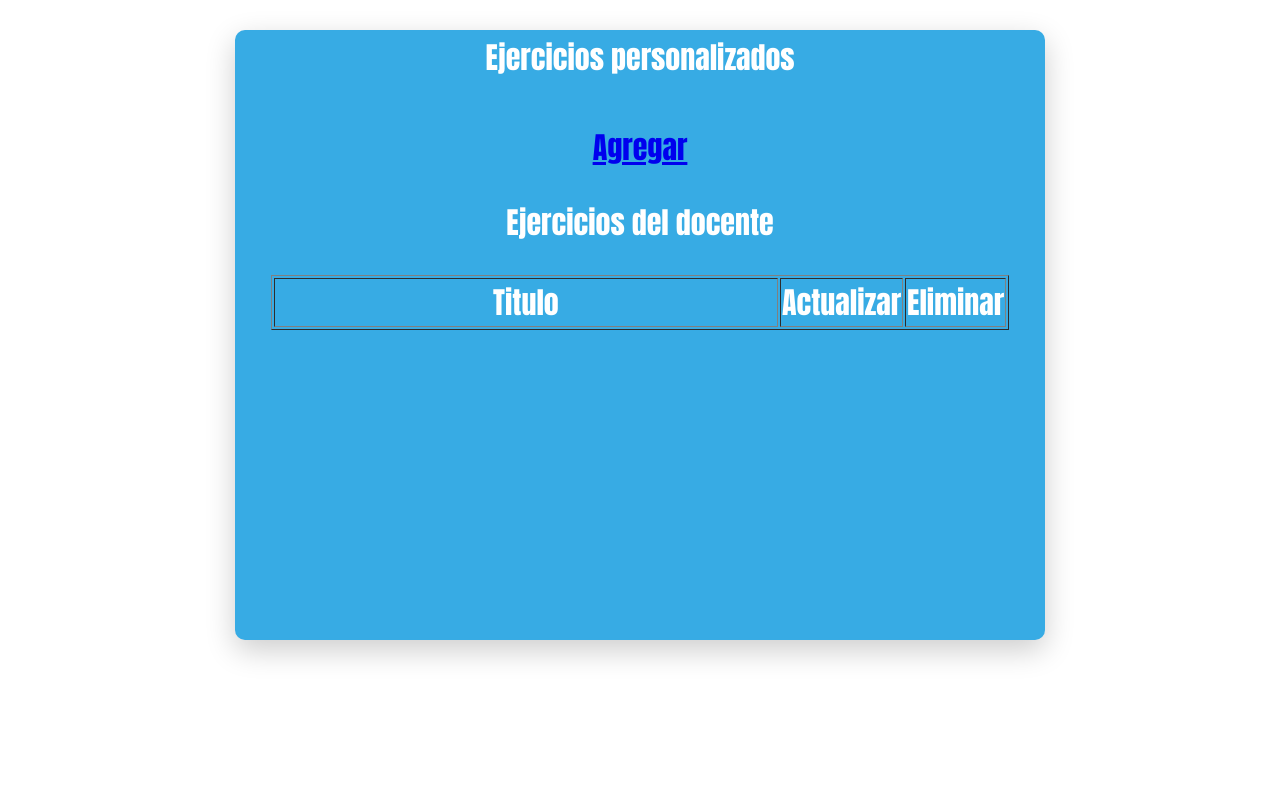
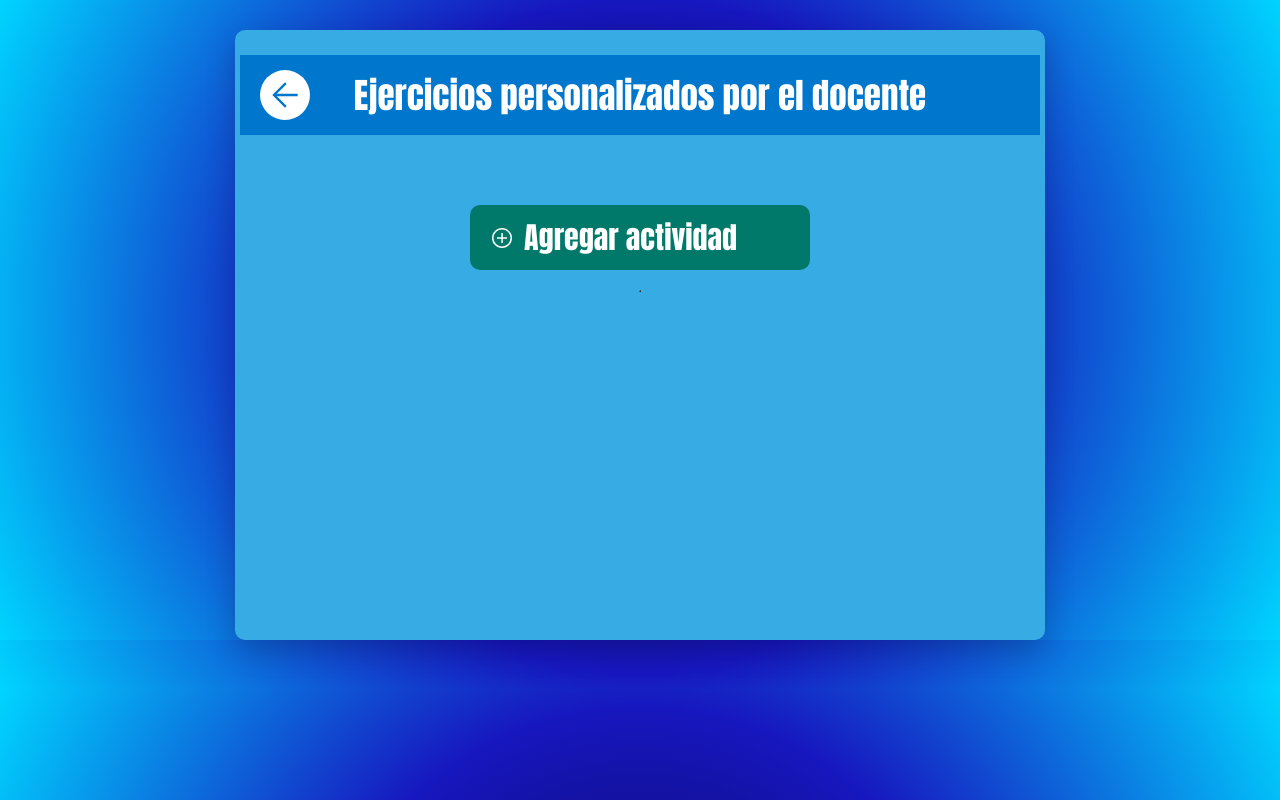
Before and after one commit to VillalobosLobos/tt, a Flask app: page /crud in a window 1280 px wide. Run offline with Flask 3, Linux system fonts and the light colour scheme; data comes from the database, SQL or seed files in the repository; lists and menus that the app fills with data are empty.

Commit message:
Ya no duplicados

```diff
--- a/servidor.py
+++ b/servidor.py
@@ -373,7 +373,7 @@ def agregarDocente():
         coneccion.commit()
         return render_template("pages/admin.html",message="Docente guardado correctamente")
     except mysql.connector.errors.IntegrityError:
-        return render_template("pages/admin.html",message="El docente ya existe")
+        return render_template("pages/admin.html",message="Ese correo ya está asignado a un docente")
 
 @app.route('/admin')
 def admin():
@@ -487,41 +487,35 @@ def recuperarContraseña():
 
 @app.route('/crearAlumno', methods=["GET", "POST"])
 def crearAlumno():
-    nombre = request.form['nombre']
-    apellidos = request.form['apellido']
-    correo = request.form['correo']
-    contraseña = request.form['contraseña']
+    if request.method == 'POST':
+        nombre = request.form['nombre']
+        apellidos = request.form['apellido']
+        correo = request.form['correo']
+        contraseña = request.form['contraseña']
 
-    hash = hashlib.sha256(contraseña.encode()).hexdigest()
+        hash_pass = hashlib.sha256(contraseña.encode()).hexdigest()
 
-    try:
-        if request.form.get('remember-me'):
-            try:
-                cursor.execute("INSERT INTO Tutor (CorreoTutor, Contraseña) VALUES (%s, %s)", (correo, hash))
+        try:
+            if request.form.get('remember-me'):
+                # Insertar en Tutor
+                cursor.execute("INSERT INTO Tutor (CorreoTutor, Contraseña) VALUES (%s, %s)", (correo, hash_pass))
                 coneccion.commit()
-                print("Inserción en Tutor exitosa.")
-                cursor.execute("INSERT INTO Alumno (Nombre, Apellido, Foto, AciertosNumeros, CorreoTutor, AciertosLetras) VALUES (%s, %s, %s, %s, %s, %s)",(nombre, apellidos, "static/img/alumnos/usuario.png", 0, correo, 0))
+
+                # Insertar en Alumno
+                cursor.execute("INSERT INTO Alumno (Nombre, Apellido, Foto, AciertosNumeros, CorreoTutor, AciertosLetras) VALUES (%s, %s, %s, %s, %s, %s)", (nombre, apellidos, "static/img/alumnos/usuario.png", 0, correo, 0))
                 coneccion.commit()
-                print("Inserción en Alumno exitosa.")
 
-            except Exception as e:
-                coneccion.rollback()  # Revierte cambios si hay error
-                print(f"Error en la inserción: {e}")
+                return render_template('pages/crearCuenta.html', message="Alumno registrado correctamente.")
 
+        except mysql.connector.IntegrityError as e:
+            if e.errno == 1062:  # Código de error para "entrada duplicada"
+                return render_template('pages/crearCuenta.html', message="El correo ya está registrado. Intenta con otro.")
 
-            return render_template('index.html')
+        except mysql.connector.Error as e:
+            return render_template('pages/crearCuenta.html', message=f"Error en la base de datos: {e}")
 
-    except mysql.connector.IntegrityError as e:
-        if e.errno == 1062:  # Código de error para entrada duplicada
-            return "Error: El correo ya está registrado. Intenta con otro."
-
-    except mysql.connector.Error as e:
-        return f"Error en la base de datos: {e}"
-
-    finally:
-        cursor.close()
-        coneccion.close()
-        return render_template('index.html')
+    # Si llega por GET, sólo muestra el formulario sin mensaje
+    return render_template('pages/crearCuenta.html')
 
 @app.route('/crearCuenta')
 def crearCuenta():
--- a/static/styles/crud.css
+++ b/static/styles/crud.css
@@ -2,13 +2,13 @@
 body, html {
     margin: 0;
     padding: 0;
-    background-color: #fff;
+    background: #080454;
+background: radial-gradient(circle, rgba(8, 4, 84, 1) 0%, rgba(23, 23, 191, 1) 45%, rgba(0, 212, 255, 1) 100%);
 }
 
 body {
     margin: 0;
     padding: 0;
-    background-color: #fff;
     padding-top: 30px;
 }
 
@@ -36,3 +36,92 @@ table{
 #campoTitulo{
     width: 500px;
 }
+
+/* Para el botón de agregar */
+.contenedor-agregar {
+    display: flex;
+    justify-content: center; /* Centra el botón horizontalmente */
+    margin: 20px 0; /* Espacio arriba y abajo */
+}
+
+.boton-agregar {
+    width: 300px;
+    display: flex;
+    align-items: center;
+    background-color: #00796b;
+    color: white;
+    text-decoration: none;
+    padding: 10px 20px;
+    border-radius: 10px;
+    font-weight: bold;
+    gap: 10px;
+    transition: background-color 0.3s ease;
+  }
+
+  .boton-agregar:hover {
+    background-color: #004d40;
+  }
+
+  .boton-agregar svg {
+    width: 24px;
+    height: 24px;
+    fill: white;
+    transition: fill 0.3s ease;
+  }
+
+  .boton-agregar:hover svg {
+    fill: #1eff00; /* Cambia el color del ícono al pasar el mouse */
+  }
+
+.btn-actualizar svg {
+    transition: fill 0.3s ease;
+  }
+
+.btn-actualizar:hover svg {
+    fill: #0026ff; /* Aquí pones el color que quieras cuando pasen el mouse */
+  }
+
+.btn-eliminar svg {
+    transition: fill 0.3s ease;
+  }
+
+.btn-eliminar:hover svg {
+    fill: #f72a2a; /* Aquí pones el color que quieras cuando pasen el mouse */
+  }
+
+  .titulo {
+    position: relative;
+    margin-top: 20px;
+    margin-bottom: -40px;
+    background-color: #07c;
+    height: 80px;
+    display: flex;
+    align-items: center;
+    justify-content: center; /* Centra el contenido horizontalmente */
+    padding: 0 20px;
+}
+
+.btn-regresar {
+    position: absolute;
+    left: 20px; /* Pega el botón a la izquierda */
+    background-color: white;
+    border: none;
+    border-radius: 50%;
+    width: 50px;
+    height: 50px;
+    cursor: pointer;
+    display: flex;
+    align-items: center;
+    justify-content: center;
+}
+
+.btn-regresar:hover {
+    background-color: rgb(201, 202, 206);
+}
+
+.titulo-texto {
+    color: white;
+    font-size: 35px;
+    font-weight: bold;
+    text-align: center;
+}
--- a/templates/index.html
+++ b/templates/index.html
@@ -4,6 +4,7 @@
   <meta charset="UTF-8" />
   <meta name="viewport" content="width=device-width, initial-scale=1.0"/>
   <title>Página Principal</title>
+  <link rel="icon" href="/static/img/iconos/B.png" type="image/png">
   <link rel="stylesheet" href="../static/styles/principal.css" type="text/css"/>
   <link rel="stylesheet" href="../static/styles/msj.css" type="text/css"/>
 </head>
--- a/templates/pages/crud.html
+++ b/templates/pages/crud.html
@@ -5,43 +5,44 @@
     <meta name="viewport" content="width=device-width, initial-scale=1.0">
     <link rel="stylesheet" href="/static/styles/crud.css" type="text/css">
     <link rel="icon" href="/static/img/iconos/8.png" type="image/png">
+    <link rel="stylesheet" href="https://fonts.googleapis.com/css2?family=Material+Symbols+Outlined:opsz,wght,FILL,GRAD@20..48,100..700,0..1,-50..200&icon_names=arrow_back" />
     <title>CRUD Ejercicios</title>
 </head>
 <body>
 
     <div class="todo">
-        <label>
-            Ejercicios personalizados
-        </label>
+        <div class="titulo">
+            <button onclick="history.back()" class="btn-regresar">
+                <svg xmlns="http://www.w3.org/2000/svg" height="48px" viewBox="0 -960 960 960" width="48px" fill="#07c"><path d="m274-450 248 248-42 42-320-320 320-320 42 42-248 248h526v60H274Z"/></svg>
+            </button>
+            <span class="titulo-texto">Ejercicios personalizados por el docente</span>
+        </div>
 
         <br><br>
-        <a href="/crudEjercicios?correo={{correo_docente}}" >
-            Agregar
-        </a>
+        <div class="contenedor-agregar">
+            <a href="/crudEjercicios?correo={{correo_docente}}" class="boton-agregar">
+              <svg xmlns="http://www.w3.org/2000/svg" height="30px" viewBox="0 -960 960 960" width="30px" fill="#ffffff">
+                <path d="M453-280h60v-166h167v-60H513v-174h-60v174H280v60h173v166Zm27.27 200q-82.74 0-155.5-31.5Q252-143 197.5-197.5t-86-127.34Q80-397.68 80-480.5t31.5-155.66Q143-709 197.5-763t127.34-85.5Q397.68-880 480.5-880t155.66 31.5Q709-817 763-763t85.5 127Q880-563 880-480.27q0 82.74-31.5 155.5Q817-252 763-197.68q-54 54.31-127 86Q563-80 480.27-80Zm.23-60Q622-140 721-239.5t99-241Q820-622 721.19-721T480-820q-141 0-240.5 98.81T140-480q0 141 99.5 240.5t241 99.5Zm-.5-340Z"/>
+              </svg>
+              <span>Agregar actividad</span>
+            </a>
+          </div>
 
         <div>
-            <p>Ejercicios del docente</p>
+            <table border="1">
 
-            <table border="1">
-                <thead>
-                    <tr>
-                        <th id="campoTitulo">Titulo</th>
-                        <th id="campoActualizar">Actualizar</th>
-                        <th id="campoEliminar">Eliminar</th>
-                    </tr>
-                </thead>
                 <tbody>
                     {% for ejercicio in titulos %}
                     <tr>
-                        <td>{{ejercicio[0]}}</td>
+                        <td id="campoTitulo">{{ejercicio[0]}}</td>
                         <td>
-                            <a href="/actualizarEjercicioPagina?id={{ejercicio[1]}}">
-                                <button>Actualizar</button>
+                            <a href="/actualizarEjercicioPagina?id={{ejercicio[1]}}" class="btn-actualizar">
+                                <svg xmlns="http://www.w3.org/2000/svg" height="48px" viewBox="0 -960 960 960" width="48px" fill="#ffffff"><path d="M160-410v-60h300v60H160Zm0-165v-60h470v60H160Zm0-165v-60h470v60H160Zm360 580v-123l221-220q9-9 20-13t22-4q12 0 23 4.5t20 13.5l37 37q9 9 13 20t4 22q0 11-4.5 22.5T862.09-380L643-160H520Zm300-263-37-37 37 37ZM580-220h38l121-122-18-19-19-18-122 121v38Zm141-141-19-18 37 37-18-19Z"/></svg>
                             </a>
                         </td>
                         <td>
-                            <a href="/eliminarEjercicio?id={{ejercicio[1]}}">
-                                <button>Eliminar</button>
+                            <a href="/eliminarEjercicio?id={{ejercicio[1]}}" class="btn-eliminar">
+                                <svg xmlns="http://www.w3.org/2000/svg" height="48px" viewBox="0 -960 960 960" width="48px" fill="#ffffff"><path d="m361-299 119-121 120 121 47-48-119-121 119-121-47-48-120 121-119-121-48 48 120 121-120 121 48 48ZM261-120q-24 0-42-18t-18-42v-570h-41v-60h188v-30h264v30h188v60h-41v570q0 24-18 42t-42 18H261Zm438-630H261v570h438v-570Zm-438 0v570-570Z"/></svg>
                             </a>
                         </td>
                     </tr>
```
Also changed, not shown: static/styles/ejerciciosAlumnos.css (+9 -0 lines), templates/pages/admin.html (+41 -0 lines), templates/pages/crearCuenta.html (+41 -7 lines), templates/pages/ejerciciosAlumnos.html (+7 -1 lines), 3 other files.
